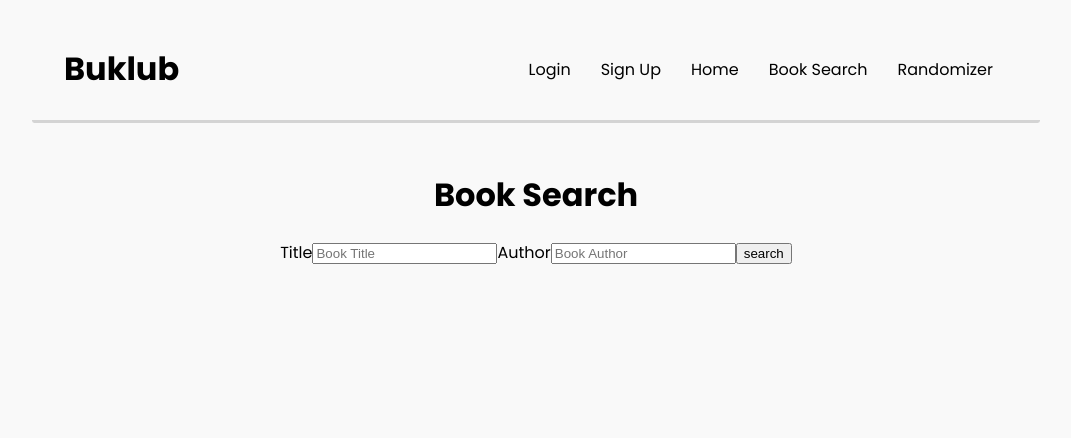
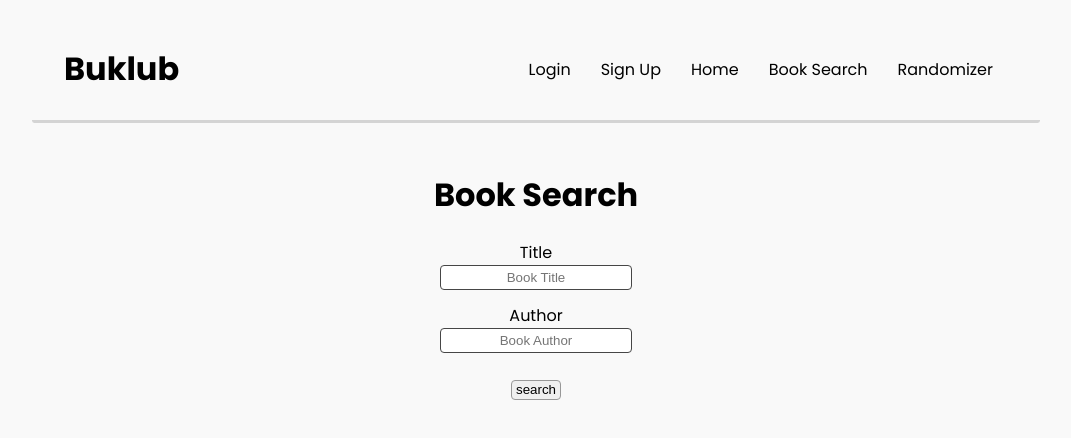
Before and after one commit to asekito/Buklub, a React app in the folder client/: page /book-search in a window 1280 px wide. Shown: the top 438 px of the page, without its empty margins (104-1175 px from the left). Built offline with nearby package versions, Linux system fonts and the light colour scheme.

Commit message:
book search basic styli8ng

```diff
--- a/client/src/assets/BookSearch.scss
+++ b/client/src/assets/BookSearch.scss
@@ -1,6 +1,6 @@
 .grid-container-search {
   display: grid;
-  grid-template-columns: 4em 17em 11em 28em 6em 7em 9em;
+  grid-template-columns: 6em 17em 11em 33em 8em; // 7em 9em;
   justify-content: center;
 }
 
@@ -11,6 +11,42 @@
   cursor: pointer;
 }
 
+.grid-item.description {
+  font-size: 0.9em;
+}
+
 .grid-container-search > img {
   height: 100px;
 }
+
+.grid-container-search > img {
+  height: 100px;
+  padding: 1em;
+}
+
+.grid-item.header {
+  font-weight: 600;
+}
+
+.book-search-form {
+  margin-bottom: 2em;
+  display: flex;
+  flex-direction: column;
+  text-align-last: center;
+  align-items: center;
+}
+
+.book-search-form > input {
+  margin-bottom: 1em;
+  border-radius: 0.3em;
+  border: 0.1em solid #464646;
+  padding: 0.3em 0.5em;
+}
+
+.book-search-form > input[type="submit"] {
+  margin-top: 1em;
+  border-radius: 0.3em;
+  border: 0.1em solid #989898;
+  padding: 0.1em 0.3em;
+  cursor: pointer;
+}
--- a/client/src/components/BookSearch.tsx
+++ b/client/src/components/BookSearch.tsx
@@ -42,7 +42,7 @@ const BookSearch = () => {
   return (
     <div className="container">
       <h1>Book Search</h1>
-      <form name="pageSearch">
+      <form name="pageSearch" className="book-search-form">
         <label htmlFor="bookSearch">Title</label>
         <input
           type="text"
@@ -72,9 +72,9 @@ const BookSearch = () => {
             <div className="grid-item header">Title</div>
             <div className="grid-item header">Author</div>
             <div className="grid-item header">Description</div>
-            <div className="grid-item header">Total Pages</div>
+            {/* <div className="grid-item header">Total Pages</div> */}
             <div className="grid-item header">Publisher</div>
-            <div className="grid-item header">Published Date</div>
+            {/* <div className="grid-item header">Published Date</div> */}
           </div>
           {searchResult.map((data: BookFromDb) => {
             let smallLink = "";
@@ -92,23 +92,26 @@ const BookSearch = () => {
                 <img src={link} alt="book image" />
                 <div className="grid-item">{data.title}</div>
                 <div className="grid-item">{data.authors}</div>
-                <div className="grid-item">
+                <div className="grid-item description">
                   {data.description ? data.description : ""}
                 </div>
-                <div className="grid-item">
+                {/* <div className="grid-item">
                   {data.pageCount > 0 ? data.pageCount : "Unknown"}
-                </div>
+                </div> */}
                 <div className="grid-item">
                   {data.publisher ? data.publisher : "Unknown"}
                 </div>
-                <div className="grid-item">
+                {/* <div className="grid-item">
                   {data.publishedDate ? data.publishedDate : "Unknown"}
-                </div>
+                </div> */}
               </div>
             );
           })}
         </div>
       ) : null}
+      {/*
+        Modal here
+      */}
     </div>
   );
 };
```
